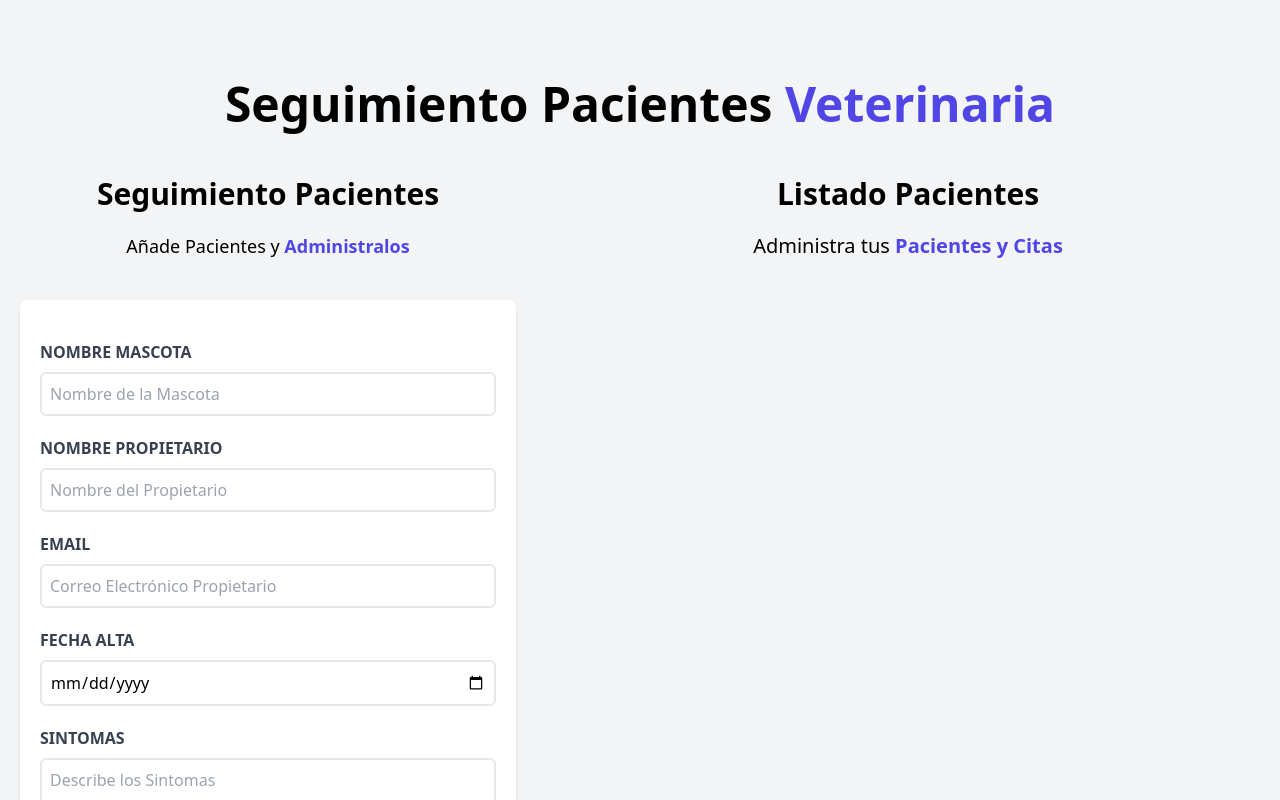
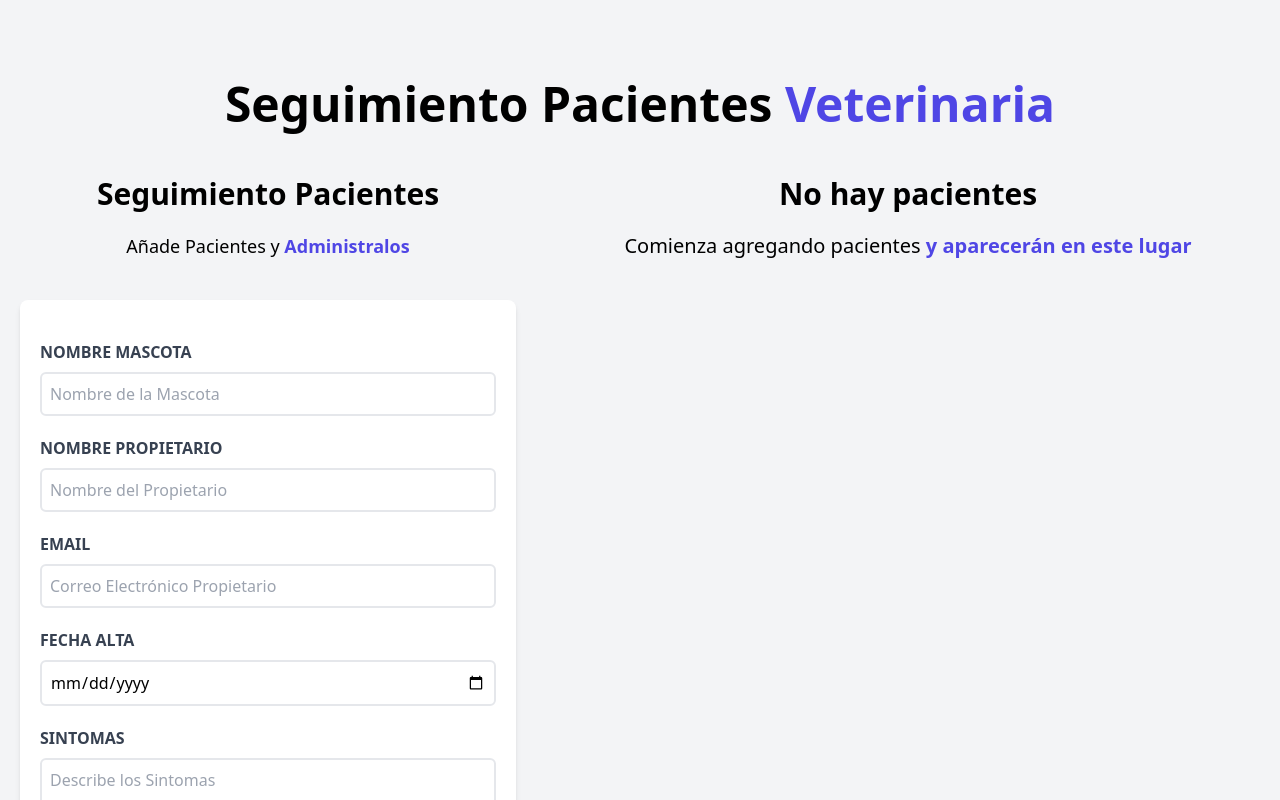
Before and after one commit to rrchoque/rlgc-01-citas-react, a React (Vite) app: page / in a window 1280 px wide. Shown: the top 800 px of the page. Built offline with nearby package versions, Linux system fonts and the light colour scheme.

Commit message:
Se cambio el título del componente listado pacientes, dependiento si existen o no pacientes registrados

```diff
--- a/src/components/ListadoPacientes.jsx
+++ b/src/components/ListadoPacientes.jsx
@@ -4,6 +4,8 @@
 const ListadoPacientes = ({ pacientes }) => {
   return (
     <div className='md:w-1/2 lg:w-3/5 md:h-screen overflow-y-scroll'>
+      { pacientes && pacientes.length ? (
+        <>
           <h2 className='font-black text-3xl text-center'>Listado Pacientes</h2>
 
           <p className='text-xl mt-5 mb-10 text-center'>
@@ -17,6 +19,18 @@
               paciente={paciente}
             />
           ))}
+        </>
+      ) : (
+        <>
+          <h2 className='font-black text-3xl text-center'>No hay pacientes</h2>
+
+          <p className='text-xl mt-5 mb-10 text-center'>
+            Comienza agregando pacientes {' '}
+            <span className='text-indigo-600 font-bold '>y aparecerán en este lugar</span>
+          </p>
+        </>
+      ) }
+
 
 
     </div>
```
Lines whose indentation alone changed are shown as unchanged.
